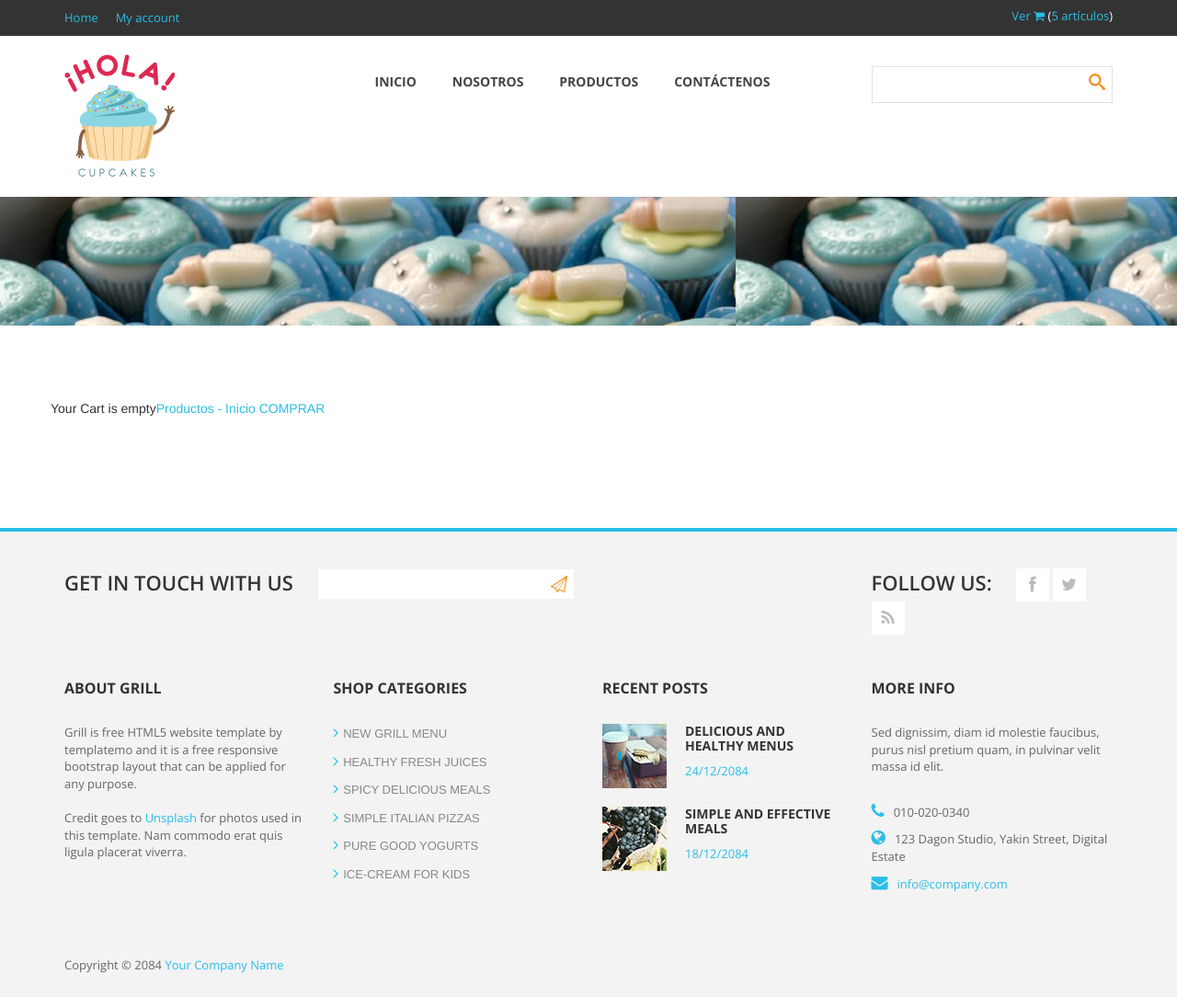
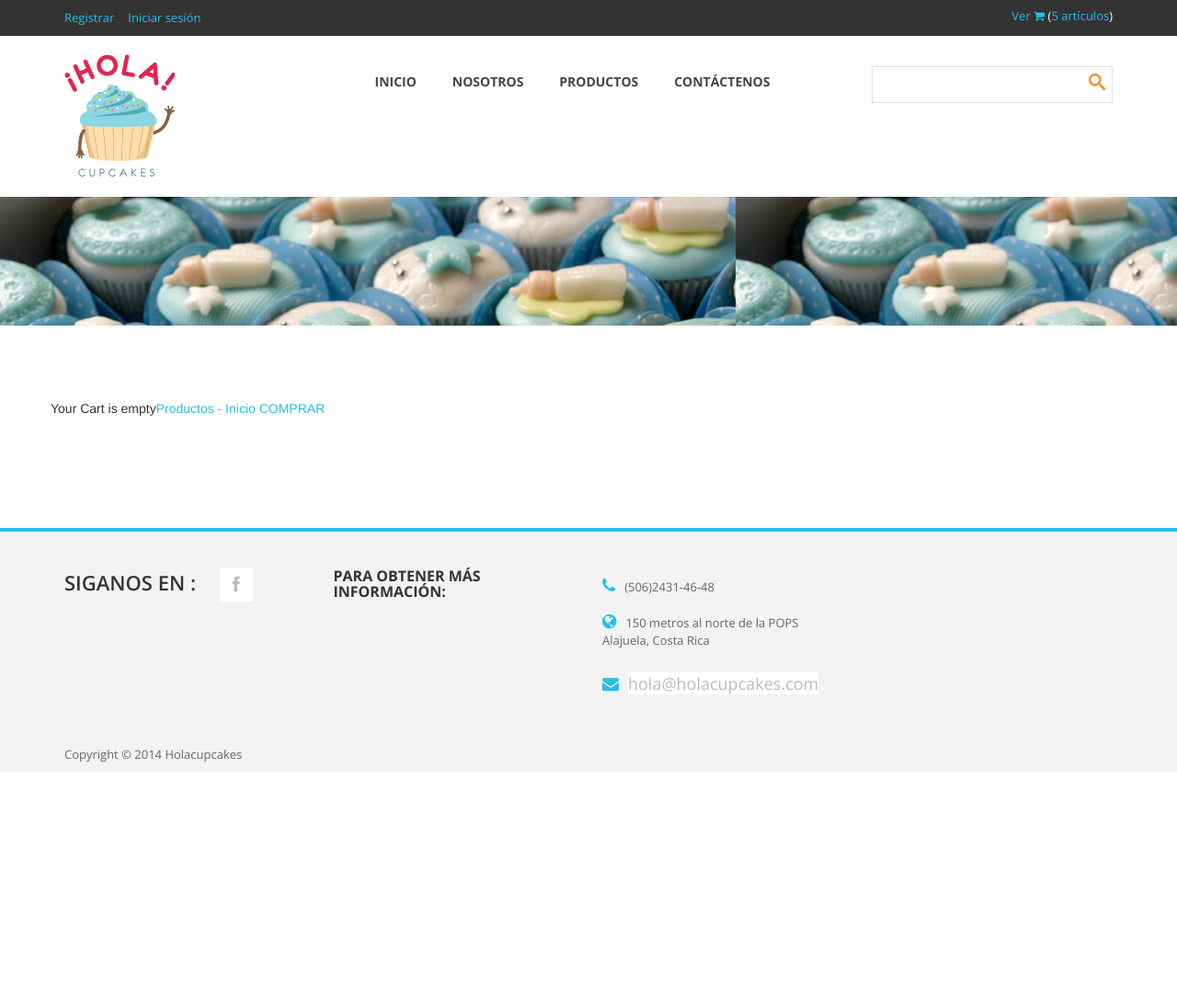
Before and after one commit to osaeljm/hola, a PHP site: page /view_cart.php in a window 1280 px wide. Shown: the whole page at 92% size. After the commit the page ends 829 px from the top, so only its background shows below. Run offline with PHP 8.4, Linux system fonts and the light colour scheme; some libraries are stand-ins or nearby versions.

Commit message:
Actualizacion products viewcar - 21/11/2014

```diff
--- a/PROYECTO/view_cart.php
+++ b/PROYECTO/view_cart.php
@@ -44,8 +44,16 @@ http://www.templatemo.com/preview/templatemo_417_grill
                         <div class="row">
                             <div class="col-md-6">
                                 <div class="home-account">
-                                    <a href="#">Home</a>
-                                    <a href="#">My account</a>
+                                    <?php
+                                    if(isset($_SESSION["usuario"])){
+                                        echo '<a style="color:white;"> Bienvenido '.$_SESSION["usuario"].'</a>';
+                                        echo '<a href="#"> Perfil</a>';
+                                        echo '<a href="autenticacion/cerrar_sesion.php"> Cerrar Sesión</a>';
+                                    } else{
+                                        echo '<a href="#">Registrar</a>';
+                                        echo '<a href="iniciar_sesion.php">Iniciar sesión</a>';
+                                    }
+                                    ?>
                                 </div>
                             </div>
                             <div class="col-md-6">
@@ -177,91 +185,41 @@ http://www.templatemo.com/preview/templatemo_417_grill
 
             <footer>
                 <div class="container">
-                    <div class="top-footer">
+                    <!-- <div class="top-footer">
+                    </div>  -->
+                    <div class="main-footer">
                         <div class="row">
-                            <div class="col-md-9">
-                                <div class="subscribe-form">
-                                    <span>Get in touch with us</span>
-                                    <form method="get" class="subscribeForm">
-                                        <input id="subscribe" type="text" />
-                                        <input type="submit" id="submitButton" />
-                                    </form>
+                            <div class="col-md-3">
+                               <div class="social-bottom">
+                                    <span>Siganos en :</span>
+                                    <ul>
+                                        <li><a href="https://www.facebook.com/Hola.Cupcakes" class="fa fa-facebook"></a></li>
+                                    </ul>
                                 </div>
                             </div>
                             <div class="col-md-3">
                                 <div class="social-bottom">
-                                    <span>Follow us:</span>
-                                    <ul>
-                                        <li><a href="#" class="fa fa-facebook"></a></li>
-                                        <li><a href="#" class="fa fa-twitter"></a></li>
-                                        <li><a href="#" class="fa fa-rss"></a></li>
-                                    </ul>
-                                </div>
-                            </div>
-                        </div>
-                    </div>
-                    <div class="main-footer">
-                        <div class="row">
-                            <div class="col-md-3">
-                                <div class="about">
-                                    <h4 class="footer-title">About Grill</h4>
-                                    <p>Grill is free HTML5 website template by templatemo and it is a free responsive bootstrap layout that can be applied for any purpose.
-                                    <br><br>Credit goes to <a rel="nofollow" href="http://unsplash.com">Unsplash</a> for photos used in this template. Nam commodo erat quis ligula placerat viverra.</p>
-                                </div>
-                            </div>
-                            <div class="col-md-3">
-                                <div class="shop-list">
-                                    <h4 class="footer-title">Shop Categories</h4>
-                                    <ul>
-                                        <li><a href="#"><i class="fa fa-angle-right"></i>New Grill Menu</a></li>
-                                        <li><a href="#"><i class="fa fa-angle-right"></i>Healthy Fresh Juices</a></li>
-                                        <li><a href="#"><i class="fa fa-angle-right"></i>Spicy Delicious Meals</a></li>
-                                        <li><a href="#"><i class="fa fa-angle-right"></i>Simple Italian Pizzas</a></li>
-                                        <li><a href="#"><i class="fa fa-angle-right"></i>Pure Good Yogurts</a></li>
-                                        <li><a href="#"><i class="fa fa-angle-right"></i>Ice-cream for kids</a></li>
-                                    </ul>
-                                </div>
-                            </div>
-                            <div class="col-md-3">
-                                <div class="recent-posts">
-                                    <h4 class="footer-title">Recent posts</h4>
-                                    <div class="recent-post">
-                                        <div class="recent-post-thumb">
-                                            <img src="images/recent-post1.jpg" alt="">
-                                        </div>
-                                        <div class="recent-post-info">
-                                            <h6><a href="#">Delicious and Healthy Menus</a></h6>
-                                            <span>24/12/2084</span>
-                                        </div>
-                                    </div>
-                                    <div class="recent-post">
-                                        <div class="recent-post-thumb">
-                                            <img src="images/recent-post2.jpg" alt="">
-                                        </div>
-                                        <div class="recent-post-info">
-                                            <h6><a href="#">Simple and effective meals</a></h6>
-                                            <span>18/12/2084</span>
-                                        </div>
+                                    <div class="more-info">
+                                        <h4 class="footer-title">Para obtener más información:</h4>
                                     </div>
                                 </div>
                             </div>
                             <div class="col-md-3">
-                                <div class="more-info">
-                                    <h4 class="footer-title">More info</h4>
-                                    <p>Sed dignissim, diam id molestie faucibus, purus nisl pretium quam, in pulvinar velit massa id elit.</p>
-                                    <ul>
-                                        <li><i class="fa fa-phone"></i>010-020-0340</li>
-                                        <li><i class="fa fa-globe"></i>123 Dagon Studio, Yakin Street, Digital Estate</li>
-                                        <li><i class="fa fa-envelope"></i><a href="#">info@company.com</a></li>
-                                    </ul>
+                                <div class="social-bottom">
+                                    <div class="more-info">
+                                        <ul>
+                                            <li><i class="fa fa-phone"></i>(506)2431-46-48</li>
+                                            <li><i class="fa fa-globe"></i>150 metros al norte de la POPS Alajuela, Costa Rica</li>
+                                            <li><i class="fa fa-envelope"></i><a>hola@holacupcakes.com</a></li>
+                                        </ul>
+                                    </div>
                                 </div>
                             </div>
                         </div>
+                         <p>Copyright © 2014 Holacupcakes</a> <!-- Credit: www.templatemo.com --></p>
                     </div>
-                    <div class="bottom-footer">
-                        <p>Copyright © 2084 <a href="#">Your Company Name</a> <!-- Credit: www.templatemo.com --></p>
-                    </div>
-
+                    <!-- <div class="bottom-footer">
+                    </div>  -->
                 </div>
             </footer>
 
@@ -271,5 +229,15 @@ http://www.templatemo.com/preview/templatemo_417_grill
         <script src="js/plugins.js"></script>
         <script src="js/main.js"></script>
 
+        <script>
+        window.onload=function(){
+        var pos=window.name || 0;
+        window.scrollTo(0,pos);
+        }
+        window.onunload=function(){
+        window.name=self.pageYOffset || (document.documentElement.scrollTop+document.body.scrollTop);
+        }
+        </script>
+
     </body>
 </html>
```
Also changed, not shown: PROYECTO/products.php (+10 -0 lines).
